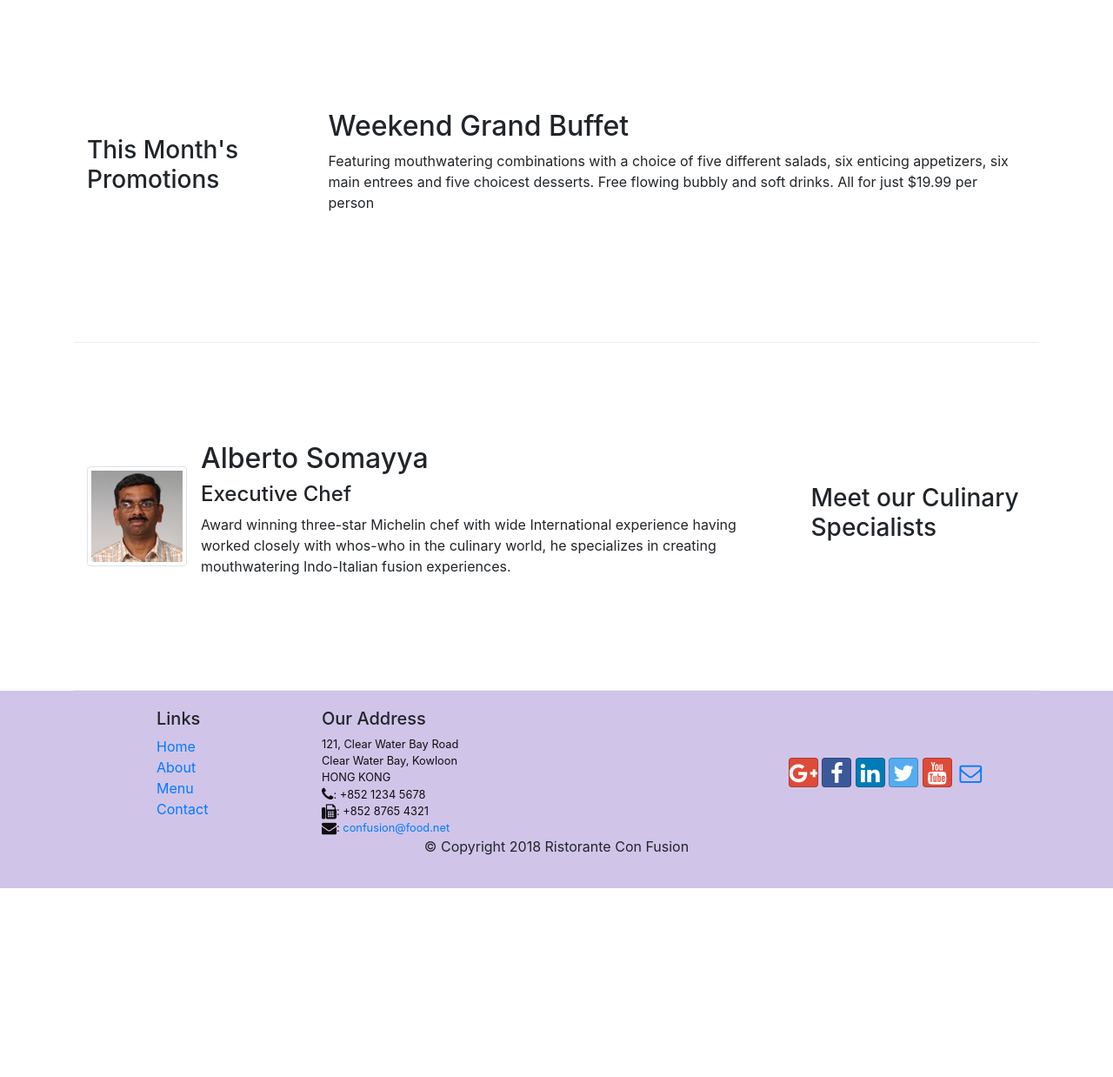
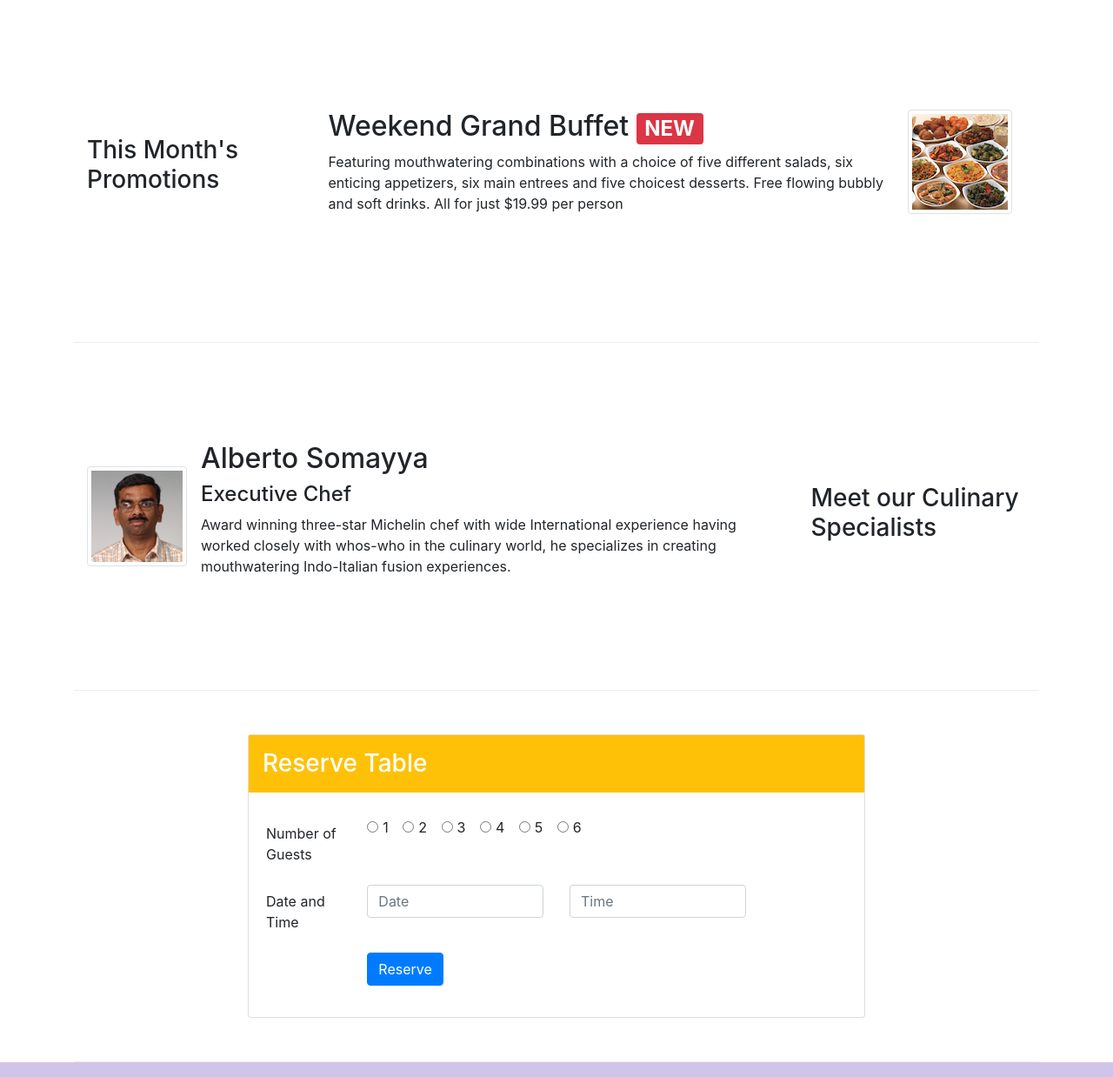
Before and after one commit to nahor-28/coursera-bootstrap, a website: page index.html in a window 1280 px wide. Shown: the part 740-1978 px from the top of the page at 87% size. Before the commit the page ends 1761 px from the top, so only its background shows below. Drawn offline with nearby package versions, Linux system fonts and the light colour scheme.

Commit message:
Second Assignment

```diff
--- a/index.html
+++ b/index.html
@@ -39,8 +39,11 @@
                     <h1>Ristorante con Fusion</h1>
                     <p>We take inspiration from the World's best cuisines, and create a unique fusion experience. Our lipsmacking creations will tickle your culinary senses!</p>
                 </div>
+                <div class="col-12 col-sm-3 align-self-center">
+                    <img src="img/logo.png" class="img-fluid">
+                </div>
                 <div class="col-12 col-sm align-self-center">
-                    <img src="img/logo.png" class="img-fluid">
+                    <a class="btn btn-warning btn-lg btn-block" href="#reserveTable">Reserve Table</a>
                 </div>
             </div>
         </div>
@@ -72,8 +75,19 @@
                 <h3>This Month's Promotions</h3>
             </div>
             <div class="col col-sm col-md">
-                <h2>Weekend Grand Buffet</h2>
-                <p>Featuring mouthwatering combinations with a choice of five different salads, six enticing appetizers, six main entrees and five choicest desserts. Free flowing bubbly and soft drinks. All for just $19.99 per person </p>
+                <div class="media">
+                    <div class="order-sm-last">
+                        <img class="d-flex mx-3 img-thumbnail align-self-center"
+                        src="img/buffet.png" alt="Grand Buffet">
+                    </div>
+                    <div class="media-body">
+                        <h2 class="mt-0">Weekend Grand Buffet <span class="badge badge-danger">NEW </span></h2>
+                        <p class="d-none d-sm-block">Featuring mouthwatering combinations with a choice of five different salads, six enticing appetizers,
+                            six main entrees and five choicest desserts. Free flowing bubbly and soft drinks. All for just $19.99 per person </p>
+                    </div>
+
+                </div>
+
             </div>
         </div>
 
@@ -96,6 +110,64 @@
                     </div>
                 </div>
 
+            </div>
+        </div>
+
+        <div class="row row-content">
+            <div class="col-12 col-sm-8 offset-sm-2">
+                <div class="card" id="reserveTable">
+                    <h3 class="class-header bg-warning text-white p-3">
+                        Reserve Table
+                    </h3>
+                    <div class="card-body">
+                        <form>
+                            <div class="form-group row">
+                                <label for="guests" class="col-md-2 col-form-label">Number of Guests</label>
+                                <div class="col-md">
+                                    <div class="form-check form-check-inline">
+                                        <input class="form-check-input" type="radio" name="guests" id="radioOne" value="one">
+                                        <label class="form-check-label" for="guests">1</label>
+                                    </div>
+                                    <div class="form-check form-check-inline">
+                                        <input class="form-check-input" type="radio" name="guests" id="radioTwo" value="two">
+                                        <label class="form-check-label" for="guests">2</label>
+                                    </div>
+                                    <div class="form-check form-check-inline">
+                                        <input class="form-check-input" type="radio" name="guests" id="radioThree" value="three">
+                                        <label class="form-check-label" for="guests">3</label>
+                                    </div>
+                                    <div class="form-check form-check-inline">
+                                        <input class="form-check-input" type="radio" name="guests" id="radioFour" value="four">
+                                        <label class="form-check-label" for="guests">4</label>
+                                    </div>
+                                    <div class="form-check form-check-inline">
+                                        <input class="form-check-input" type="radio" name="guests" id="radioFive" value="five">
+                                        <label class="form-check-label" for="guests">5</label>
+                                    </div>
+                                    <div class="form-check form-check-inline">
+                                        <input class="form-check-input" type="radio" name="guests" id="radioFive" value="six">
+                                        <label class="form-check-label" for="guests">6</label>
+                                    </div>
+                                </div>
+                            </div>
+                            <div class="form-group row">
+                                <label for="date" class="col-md-2 col-form-label">Date and Time</label>
+                                <div class="col-md-4">
+                                    <input type="text" class="form-control" id="date" name="date" placeholder="Date">
+                                </div>
+                                <div class="col-md-4">
+                                    <input type="text" class="form-control" id="time" name="time" placeholder="Time">
+                                </div>
+                            </div>
+                            <div class="form-group row">
+                                <div class="offset-md-2 col-md-10">
+                                    <button type="submit" class="btn btn-primary">Reserve</button>
+                                </div>
+                            </div>
+
+                        </form>
+                    </div>
+                </div>
             </div>
         </div>
     </div>
```
